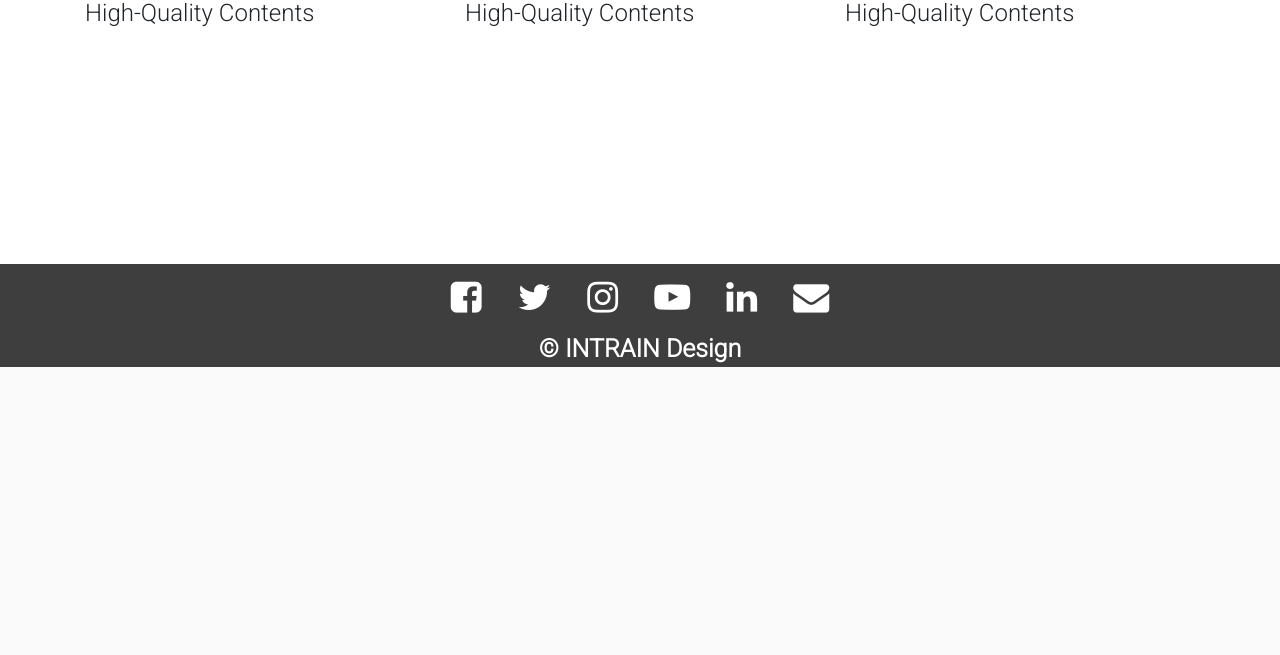
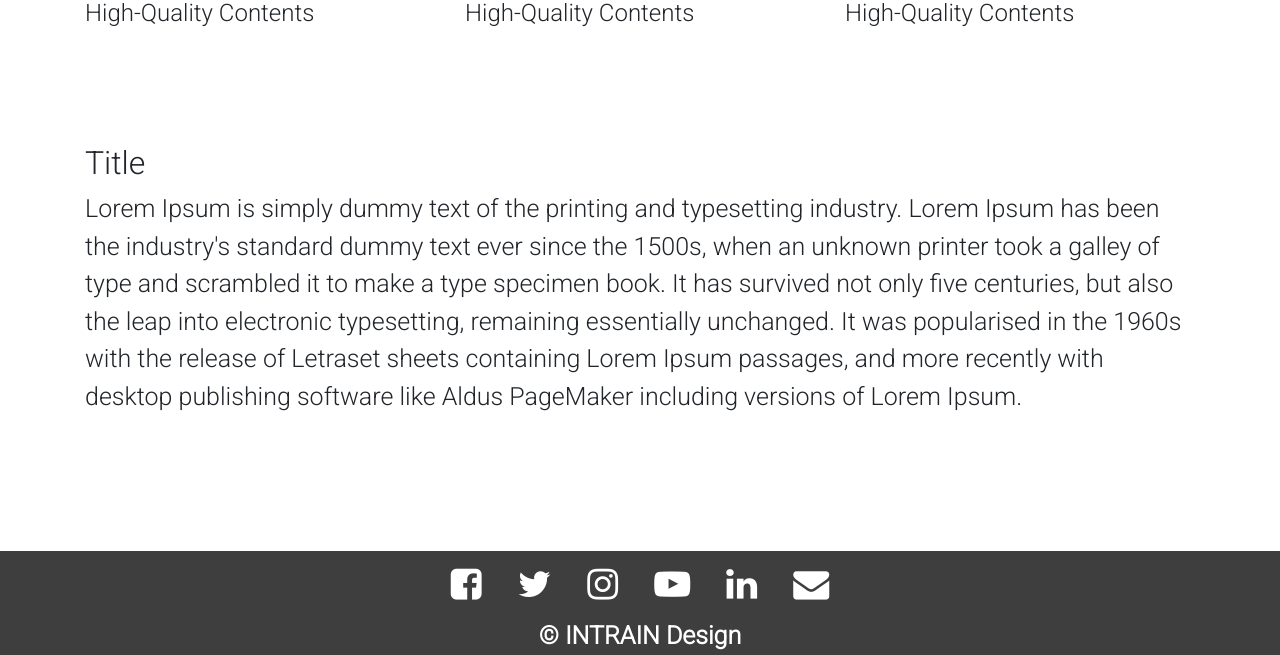
Before and after one commit to Aiden181/Intrain, a PHP site: page /Intrain.html in a window 1280 px wide; the page is wider, and only the part inside the window is pictured. Shown: the part 666-1321 px from the top of that part. Before the commit the page ends 1033 px from the top of that part, so only its background shows below. Run offline with PHP 8.4, Linux system fonts and the light colour scheme.

Commit message:
Body Content Update (Testing)

```diff
--- a/Intrain.html
+++ b/Intrain.html
@@ -71,7 +71,13 @@
 
     <!--Section two-->
     <div class="container-sm" id="section-two">
-
+        <h2>Title</h2>
+        <p class="content">Lorem Ipsum is simply dummy text of the printing and typesetting industry. Lorem Ipsum has been the
+            industry's standard dummy text ever since the 1500s, when an unknown printer took a galley of type and
+            scrambled it to make a type specimen book. It has survived not only five centuries, but also the leap into
+            electronic typesetting, remaining essentially unchanged. It was popularised in the 1960s with the release of
+            Letraset sheets containing Lorem Ipsum passages, and more recently with desktop publishing software like
+            Aldus PageMaker including versions of Lorem Ipsum.</p>
     </div>
 
     <!--Footer-->
--- a/Style.css
+++ b/Style.css
@@ -34,6 +34,12 @@ a:hover {
     top: 200px;
 }
 
+/*Major Content*/
+#section-two{
+    position: relative;
+    top: 300px;
+    display: block;
+}
 
 /*Footer Section */
 footer {
```
Lines whose indentation alone changed are shown as unchanged.
